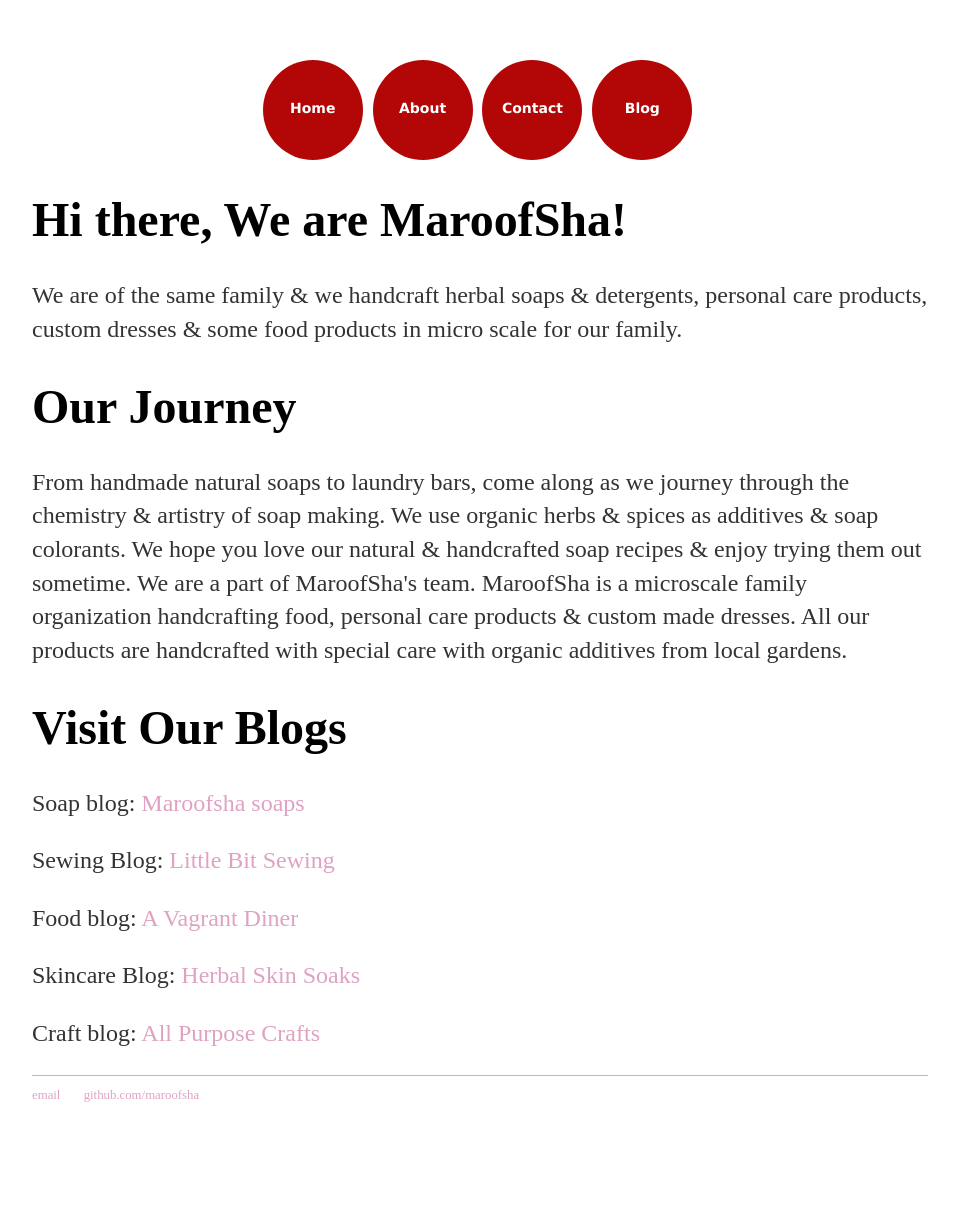
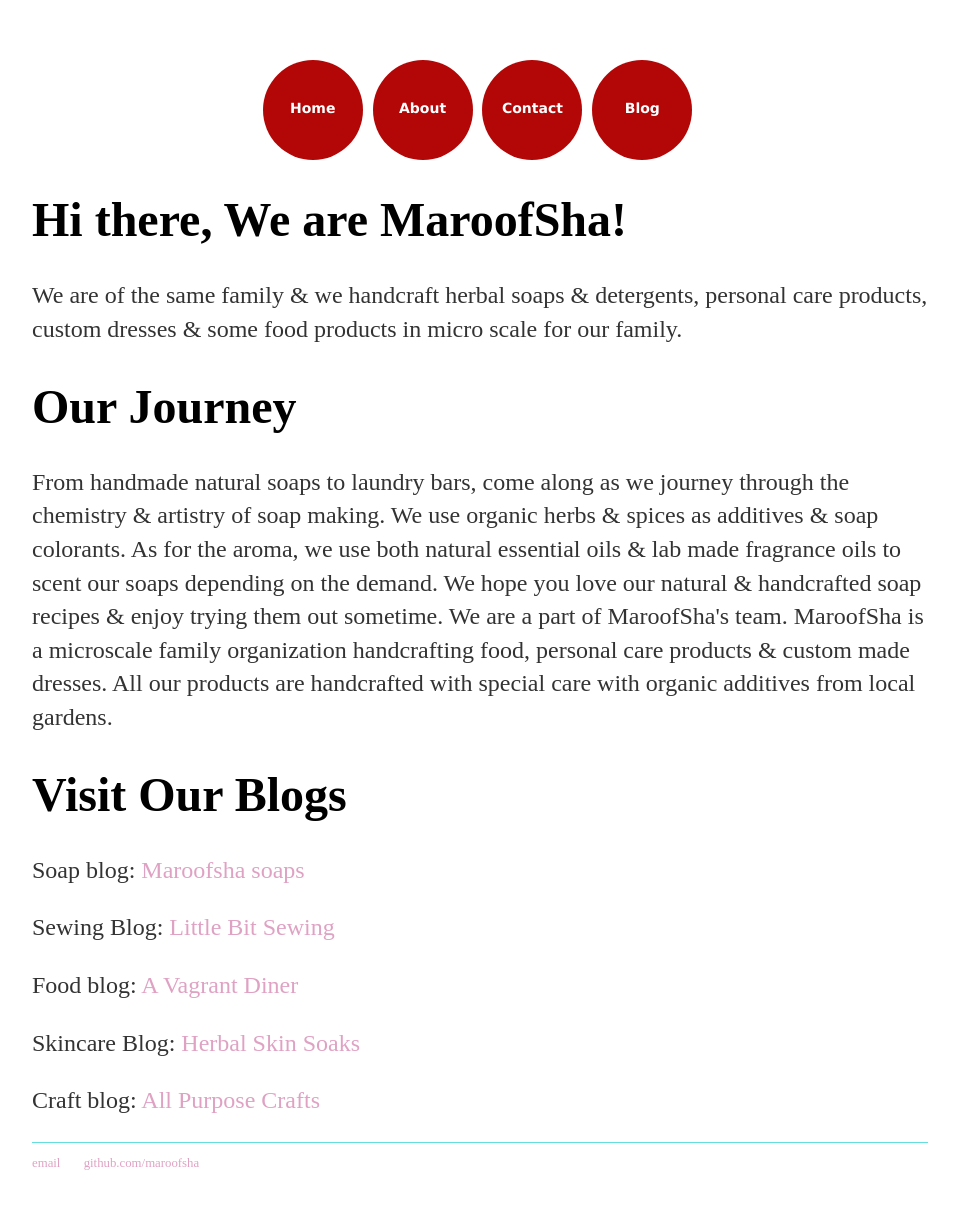
Before and after one commit to maroofsha/maroofsha.github.io, a Jekyll site: the page built from about.html, in a window 1280 px wide. Shown: the whole page, without its empty margins (160-1117 px from the left). Built offline with Jekyll 4.4.1, drawn with Linux system fonts in a browser that asks for light colours; before the commit the page ends 1163 px from its top, so only the background shows below that.

Commit message:
Create about.html

```diff
--- a/about.html
+++ b/about.html
@@ -15,9 +15,9 @@
 
 <p>From handmade natural soaps to laundry bars, come along as we journey through the chemistry &amp; artistry of soap making. We use organic herbs &amp; spices as additives &amp; soap colorants.
 
-We hope you love our natural &amp; handcrafted soap recipes &amp; enjoy trying them out sometime. We are a part of MaroofSha's team. MaroofSha is a microscale family organization handcrafting food, personal care products &amp; custom made dresses.
+As for the aroma, we use both natural essential oils &amp; lab made fragrance oils to scent our soaps depending on the demand. We hope you love our natural &amp; handcrafted soap recipes &amp; enjoy trying them out sometime. We are a part of MaroofSha's team. MaroofSha is a microscale family organization handcrafting food, personal care products &amp; custom made dresses.
 
-  All our products are handcrafted with special care with organic additives from local gardens.</p>
+ All our products are handcrafted with special care with organic additives from local gardens.</p>
 
 
 <h1>Visit Our Blogs</h1>
```
